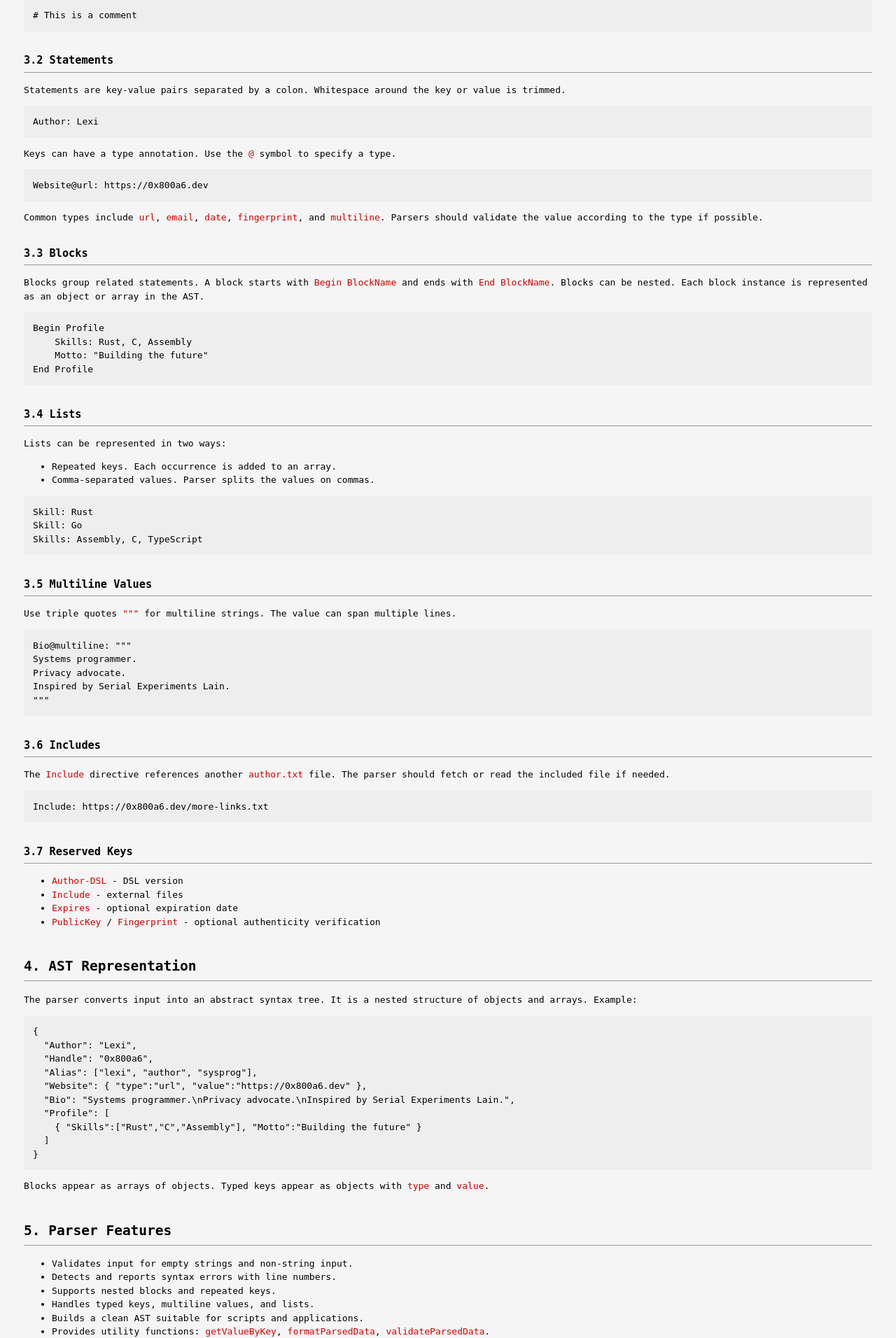
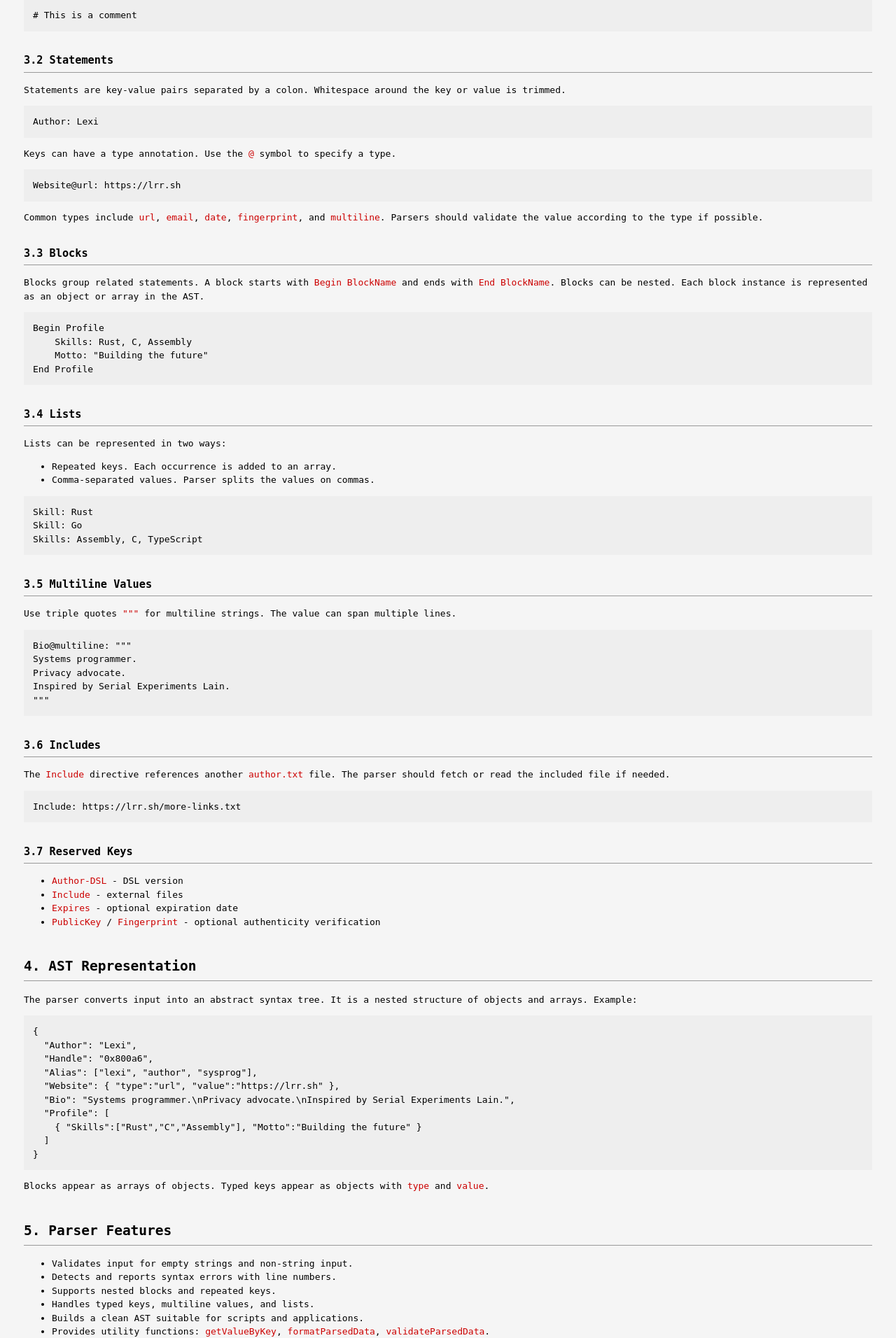
Before and after one commit to 0x800a6/www, a PHP site: page /specs/author_txt in a window 1280 px wide. Shown: the part 1013-2925 px from the top of the page at 70% size. Run offline with PHP 8.4, Linux system fonts and the light colour scheme.

Commit message:
Update website and email references from 0x800a6.dev to lrr.sh across all relevant files for consistency and branding.

```diff
--- a/www/errors/401.php
+++ b/www/errors/401.php
@@ -247,7 +247,7 @@ http_response_code(401);
             <div class="terminal-body">
                 <div class="terminal-line">
                     <span class="prompt">$</span>
-                    <span class="command">ssh user@0x800a6.dev</span>
+                    <span class="command">ssh user@lrr.sh</span>
                 </div>
                 <div class="terminal-output">Permission denied (publickey).</div>
                 <div class="terminal-line">
--- a/www/includes/footer.php
+++ b/www/includes/footer.php
@@ -14,7 +14,7 @@
           aria-label="Visit my GitHub profile"
           >GitHub</a
         >
-        <a href="mailto:lexi@0x800a6.dev" aria-label="Send me an email"
+        <a href="mailto:lexi@lrr.sh" aria-label="Send me an email"
           >Email</a
         >
       </div>
--- a/www/specs/author_txt.php
+++ b/www/specs/author_txt.php
@@ -22,18 +22,18 @@ $status = 'Active';  // Active, Draft, Deprecated, Archived
 
     <!-- Open Graph / Facebook -->
     <meta property="og:type" content="article">
-    <meta property="og:url" content="https://0x800a6.dev/specs/author.txt">
+    <meta property="og:url" content="https://lrr.sh/specs/author.txt">
     <meta property="og:title" content="Author DSL Specification - Lexi (0x800a6)">
     <meta property="og:description" content="Complete specification and testing interface for the Author DSL parser">
-    <meta property="og:image" content="https://0x800a6.dev/static/images/og-image.png">
+    <meta property="og:image" content="https://lrr.sh/static/images/og-image.png">
 
     <!-- Twitter -->
     <meta property="twitter:card" content="summary_large_image">
-    <meta property="twitter:url" content="https://0x800a6.dev/specs/author.txt">
+    <meta property="twitter:url" content="https://lrr.sh/specs/author.txt">
     <meta property="twitter:title" content="Author DSL Specification - Lexi (0x800a6)">
     <meta property="twitter:description" content="Complete specification and testing interface for the Author DSL parser">
-    <meta property="twitter:image" content="https://0x800a6.dev/static/images/og-image.png">
-    <link rel="canonical" href="https://0x800a6.dev/specs/author.txt">
+    <meta property="twitter:image" content="https://lrr.sh/static/images/og-image.png">
+    <link rel="canonical" href="https://lrr.sh/specs/author.txt">
 
     <style>
       body {
@@ -154,7 +154,7 @@ $status = 'Active';  // Active, Draft, Deprecated, Archived
         Keys can have a type annotation. Use the <code>@</code> symbol to
         specify a type.
       </p>
-      <pre>Website@url: https://0x800a6.dev</pre>
+      <pre>Website@url: https://lrr.sh</pre>
       <p>
         Common types include <code>url</code>, <code>email</code>,
         <code>date</code>, <code>fingerprint</code>, and <code>multiline</code>.
@@ -209,7 +209,7 @@ Inspired by Serial Experiments Lain.
         <code>author.txt</code> file. The parser should fetch or read the
         included file if needed.
       </p>
-      <pre>Include: https://0x800a6.dev/more-links.txt</pre>
+      <pre>Include: https://lrr.sh/more-links.txt</pre>
 
       <h3>3.7 Reserved Keys</h3>
       <ul>
@@ -234,7 +234,7 @@ Inspired by Serial Experiments Lain.
   "Author": "Lexi",
   "Handle": "0x800a6",
   "Alias": ["lexi", "author", "sysprog"],
-  "Website": { "type":"url", "value":"https://0x800a6.dev" },
+  "Website": { "type":"url", "value":"https://lrr.sh" },
   "Bio": "Systems programmer.\nPrivacy advocate.\nInspired by Serial Experiments Lain.",
   "Profile": [
     { "Skills":["Rust","C","Assembly"], "Motto":"Building the future" }
@@ -274,7 +274,7 @@ Author-DSL: 1.0
 Author: Lexi
 Handle: 0x800a6
 Alias: lexi, author, sysprog
-Website@url: https://0x800a6.dev
+Website@url: https://lrr.sh
 Contact@email: mailto:lexi@example.com
 Birthday@date: 1999-09-26
 
@@ -292,10 +292,10 @@ End Profile
 
 Begin Links
     GitHub@url: https://github.com/0x800a6
-    Resume@url: https://0x800a6.dev/resume.php
+    Resume@url: https://lrr.sh/resume.php
 End Links
 
-Include: https://0x800a6.dev/more-links.txt
+Include: https://lrr.sh/more-links.txt
 </pre
       >
     </div>
```
Also changed, not shown: www/index.php (+8 -8 lines), www/privacy-manifesto.php (+5 -5 lines), www/specs/index.php (+5 -5 lines), README.md, www/.well-known/author.txt.
